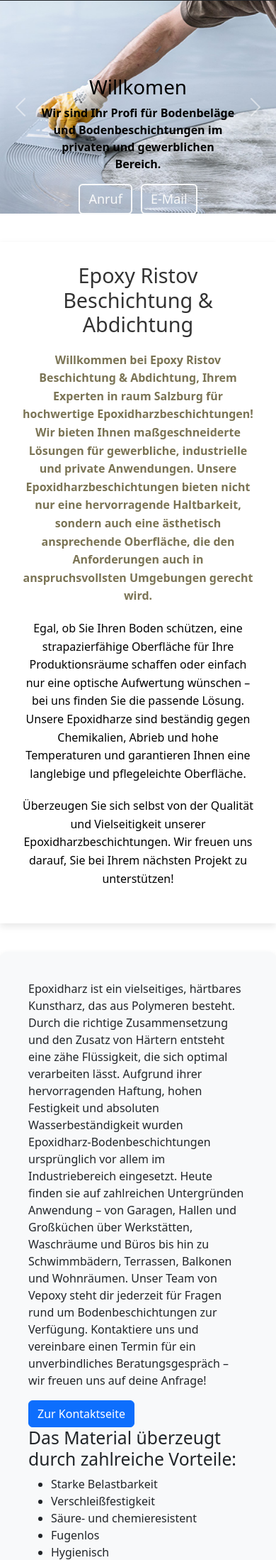
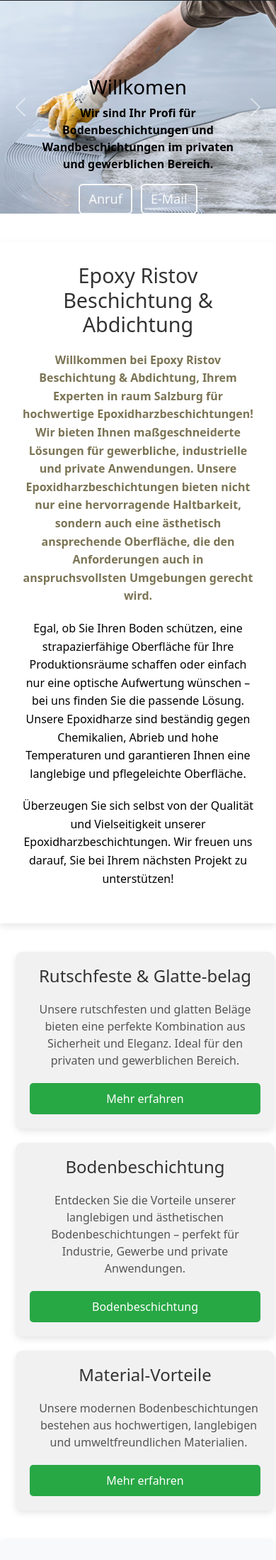
Before and after one commit to MarijanRistov/Epoxy_Ristov, a Django app: page / in a window 390 px wide. Shown: the part 179-2377 px from the top of the page at 71% size. Run offline with Django 5.2, Linux system fonts and the light colour scheme; some libraries are stand-ins or nearby versions.

Commit message:
Update index.html

```diff
--- a/templates/index.html
+++ b/templates/index.html
@@ -243,7 +243,7 @@
     </div>
     <div class="carousel-caption text-center">
         <h1>Willkomen</h1>
-        <p><strong>Wir sind Ihr Profi für Bodenbeläge und Bodenbeschichtungen im privaten und gewerblichen Bereich.</strong></p>
+        <p><strong>Wir sind Ihr Profi für Bodenbeschichtungen und Wandbeschichtungen im privaten und gewerblichen Bereich.</strong></p>
         <a href="tel:+436644125946" class="btn btn-outline-light me-2">Anruf</a>
         <a href="mailto:beschichtung.ristov@gmail.com" class="btn btn-outline-light">E-Mail</a>
     </div>
@@ -270,35 +270,7 @@
         Wir freuen uns darauf, Sie bei Ihrem nächsten Projekt zu unterstützen!</p>
 </div>
 
-<div class="centered-section">
-    <div class="container custom-container">
 
-        <div class="row align-items-center">
-            <div class="col-md-6">
-                <p>Epoxidharz ist ein vielseitiges, härtbares Kunstharz, das aus Polymeren besteht. Durch die richtige Zusammensetzung und den Zusatz von Härtern entsteht eine zähe Flüssigkeit, die sich optimal verarbeiten lässt. Aufgrund ihrer hervorragenden Haftung, hohen Festigkeit und absoluten Wasserbeständigkeit wurden Epoxidharz-Bodenbeschichtungen ursprünglich vor allem im Industriebereich eingesetzt. Heute finden sie auf zahlreichen Untergründen Anwendung – von Garagen, Hallen und Großküchen über Werkstätten, Waschräume und Büros bis hin zu Schwimmbädern, Terrassen, Balkonen und Wohnräumen. Unser Team von Vepoxy steht dir jederzeit für Fragen rund um Bodenbeschichtungen zur Verfügung. Kontaktiere uns und vereinbare einen Termin für ein unverbindliches Beratungsgespräch – wir freuen uns auf deine Anfrage!</p>
-                <a href="{% url 'contact' %}" class="btn btn-primary">Zur Kontaktseite</a>
-            </div>
-            <div class="col-md-6 content-box">
-                <h2>Das Material überzeugt durch zahlreiche Vorteile:</h2>
-                <ul>
-                    <li>Starke Belastbarkeit</li>
-                    <li>Verschleißfestigkeit</li>
-                    <li>Säure- und chemieresistent</li>
-                    <li>Fugenlos</li>
-                    <li>Hygienisch</li>
-                    <li>Pflegeleicht</li>
-                    <li>Dauerhafte Abdichtung</li>
-                    <li>Kälte flexibel</li>
-                    <li>UV-beständig</li>
-                    <li>Rissüberbrückend</li>
-                    <li>Elastisch</li>
-                    <li>Zahlreiche Designs möglich</li>
-                    <li>Elektrisch leitfähig möglich</li>
-                </ul>
-            </div>
-        </div>
-    </div>
-</div>
 
 <div class="container three-columns">
     <div class="column">
```
